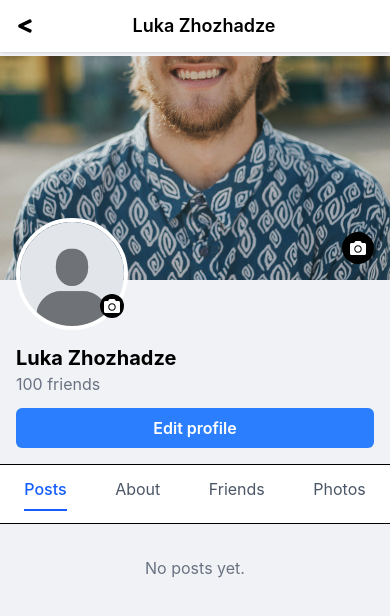
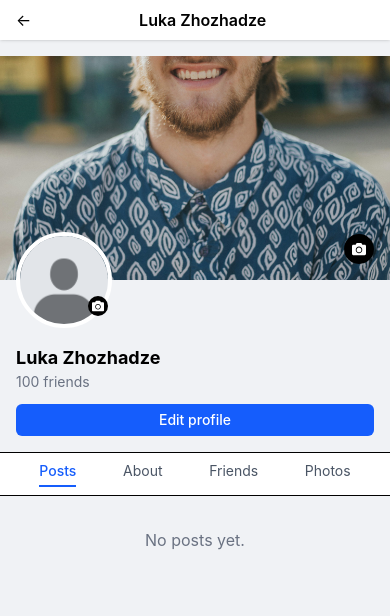
Before and after one commit to Luksonaa18/facebook, a Next.js app: page /profile in a window 390 px wide. Shown: the top 616 px of the page. Built offline with nearby package versions, Linux system fonts and the light colour scheme.

Commit message:
responsive changes

```diff
--- a/app/comments-page/[id]/page.tsx
+++ b/app/comments-page/[id]/page.tsx
@@ -1,4 +1,3 @@
-
 import React from "react";
 import Comment from "../../components/comment/Comment";
 type Props = {
--- a/app/profile/page.tsx
+++ b/app/profile/page.tsx
@@ -1,18 +1,17 @@
 "use client";
 import React, { useRef, useState } from "react";
-import { FaLessThan, FaCamera } from "react-icons/fa";
+import Image from "next/image";
+import { useRouter } from "next/navigation";
 import { usePostStore } from "../zustand1";
-import Image from "next/image";
+import { formatDistanceToNow } from "date-fns";
+import { BiLike } from "react-icons/bi";
+import { FaRegComment, FaCamera } from "react-icons/fa";
 import userImage from "../../public/user.png";
 import coverPlaceholder from "../../public/user.jpeg";
-import { useRouter } from "next/navigation";
-import { formatDistanceToNow } from "date-fns";
-import { BiLike } from "react-icons/bi";
-import { FaRegComment } from "react-icons/fa";
 
 const Profile = () => {
+  const router = useRouter();
   const posts = usePostStore((state) => state.posts);
-  const router = useRouter();
 
   const [profileImage, setProfileImage] = useState<string | null>(null);
   const [coverImage, setCoverImage] = useState<string | null>(null);
@@ -41,19 +40,18 @@
   return (
     <main className="min-h-screen bg-[#f0f2f5]">
       {/* Header */}
-      <div className="flex items-center justify-between px-4 py-3 bg-white shadow fixed top-0 left-0 right-0 z-10">
-        <FaLessThan
-          className="text-lg cursor-pointer"
-          onClick={() => router.back()}
-        />
-        <span className="font-semibold text-lg">Luka Zhozhadze</span>
+      <div className="fixed top-0 left-0 right-0 z-50 bg-white shadow px-4 py-2 flex items-center justify-between">
+        <button onClick={() => router.back()} className="text-base md:text-lg">
+          ←
+        </button>
+        <span className="font-semibold text-base md:text-lg">Luka Zhozhadze</span>
         <span />
       </div>
 
       {/* Profile Section */}
       <div className="pt-14 relative">
-        {/* Cover photo */}
-        <div className="relative w-full h-56 bg-gray-300">
+        {/* Cover Photo */}
+        <div className="relative w-full h-56 md:h-72 bg-gray-300">
           {coverImage ? (
             <img
               src={coverImage}
@@ -65,15 +63,14 @@
               src={coverPlaceholder}
               alt="Cover"
               fill
-              className="object-cover riu"
+              className="object-cover"
             />
           )}
-          {/* Cover change button */}
           <button
             onClick={() => coverInputRef.current?.click()}
-            className="absolute right-4 bottom-4 bg-black bg-opacity-50 text-white p-2 rounded-full"
+            className="absolute right-4 bottom-4 bg-black bg-opacity-60 text-white p-2 rounded-full hover:bg-opacity-70"
           >
-            <FaCamera />
+            <FaCamera className="text-sm md:text-base" />
           </button>
           <input
             type="file"
@@ -83,13 +80,12 @@
             onChange={handleCoverChange}
           />
 
-          {/* Profile Image */}
-          <div className="absolute bottom-[-50px] left-4 border-4 border-white rounded-full  w-28 h-28">
+          <div className="absolute bottom-[-48px] left-4 md:left-10 border-4 border-white rounded-full w-24 h-24 md:w-32 md:h-32">
             {profileImage ? (
               <img
                 src={profileImage}
                 alt="Profile"
-                className="object-cover w-full h-full"
+                className="object-cover w-full h-full rounded-full"
               />
             ) : (
               <Image
@@ -99,12 +95,11 @@
                 className="object-cover rounded-full"
               />
             )}
-            {/* Profile change button */}
             <button
               onClick={() => profileInputRef.current?.click()}
-              className="absolute bottom-2 right-0 z-200 bg-black bg-opacity-50 text-white p-1 rounded-full"
+              className="absolute bottom-2 right-0 bg-black bg-opacity-60 text-white p-1 rounded-full hover:bg-opacity-70"
             >
-              <FaCamera />
+              <FaCamera className="text-xs md:text-sm" />
             </button>
             <input
               type="file"
@@ -116,33 +111,30 @@
           </div>
         </div>
 
-        {/* User Info */}
-        <div className="mt-16 px-4">
-          <h1 className="text-xl font-bold">Luka Zhozhadze</h1>
-          <p className="text-gray-500">100 friends</p>
-          <button className="mt-3 w-full bg-blue-500 text-white font-semibold rounded-md py-2">
+        <div className="mt-16 px-4 md:px-10">
+          <h1 className="text-lg md:text-2xl font-bold">Luka Zhozhadze</h1>
+          <p className="text-gray-500 text-sm md:text-base">100 friends</p>
+          <button className="mt-3 px-4 py-1.5 md:py-2 bg-blue-600 hover:bg-blue-700 text-white font-medium rounded-md text-sm md:text-base w-full md:w-auto">
             Edit profile
           </button>
         </div>
 
-        {/* Nav */}
-        <div className="mt-4 flex justify-around border-t border-b bg-white py-3">
-          <span className="font-medium text-blue-600 border-b-2 border-blue-600 pb-2">
+        <div className="mt-4 flex justify-around md:justify-start md:gap-6 border-t border-b bg-white py-2 md:py-3 px-4 md:px-10 text-sm md:text-base overflow-x-auto">
+          <span className="font-medium text-blue-600 border-b-2 border-blue-600 pb-1 cursor-pointer">
             Posts
           </span>
-          <span className="text-gray-600">About</span>
-          <span className="text-gray-600">Friends</span>
-          <span className="text-gray-600">Photos</span>
+          <span className="text-gray-600 cursor-pointer hover:text-black">About</span>
+          <span className="text-gray-600 cursor-pointer hover:text-black">Friends</span>
+          <span className="text-gray-600 cursor-pointer hover:text-black">Photos</span>
         </div>
       </div>
 
-      {/* Posts Feed */}
-      <div className="px-4 mt-4 space-y-4">
+      <div className="px-4 md:px-10 mt-4 space-y-4">
         {posts.length === 0 ? (
           <p className="text-center text-gray-500 mt-8">No posts yet.</p>
         ) : (
           posts.map((post, index) => (
-            <div key={index} className="bg-white rounded-xl shadow-sm p-4">
+            <div key={index} className="bg-white rounded-xl shadow-sm p-3 md:p-4">
               <div className="flex items-center gap-3">
                 <Image
                   src={userImage}
@@ -152,7 +144,7 @@
                   className="rounded-full"
                 />
                 <div>
-                  <h2 className="font-semibold">{post.author}</h2>
+                  <h2 className="font-semibold text-sm md:text-base">{post.author}</h2>
                   <p className="text-xs text-gray-500">
                     {post.date
                       ? formatDistanceToNow(new Date(post.date), {
@@ -162,7 +154,7 @@
                   </p>
                 </div>
               </div>
-              <p className="mt-3">{post.comment}</p>
+              <p className="mt-3 text-sm md:text-base">{post.comment}</p>
               {post.image && (
                 <img
                   src={post.image}
@@ -170,13 +162,16 @@
                   className="mt-3 w-full rounded-lg max-h-[500px] object-cover"
                 />
               )}
-              <div className="flex justify-around border-t border-gray-200 mt-4 pt-2 text-gray-600 text-sm">
+              <div className="flex justify-around md:justify-start md:gap-10 border-t border-gray-200 mt-4 pt-2 text-gray-600 text-sm">
                 <div className="flex items-center gap-1 cursor-pointer hover:text-blue-500">
-                  <BiLike className="text-xl" />
+                  <BiLike className="text-base" />
                   <span>Like</span>
                 </div>
-                <div className="flex items-center gap-1 cursor-pointer hover:text-blue-500">
-                  <FaRegComment className="text-xl" onClick={()=>router.push("/comment")}/>
+                <div
+                  className="flex items-center gap-1 cursor-pointer hover:text-blue-500"
+                  onClick={() => router.push(`/comments-page/${post.id}`)}
+                >
+                  <FaRegComment className="text-base" />
                   <span>Comment</span>
                 </div>
               </div>
```
Also changed, not shown: app/components/inner-page/page.tsx (+33 -45 lines).
